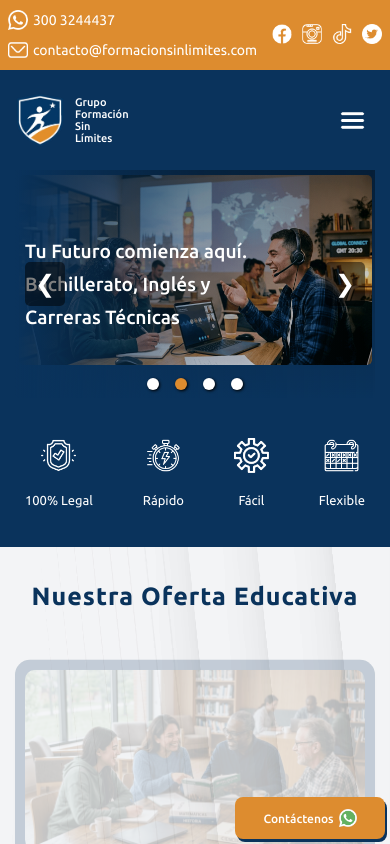
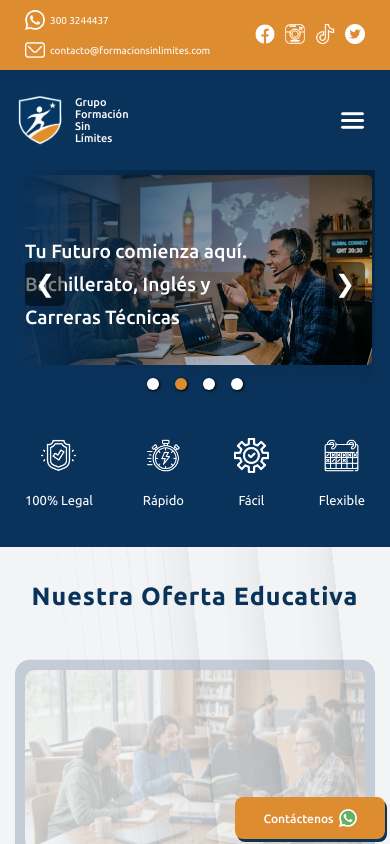
Before and after one commit to kyhernandez/grupoformacionsinlimites, a plain HTML site: page index.html in a window 390 px wide. Shown: the top 844 px of the page. Drawn offline with Linux system fonts and the light colour scheme.

Commit message:
se agrega breackpoint de 390px

```diff
--- a/css/styles.css
+++ b/css/styles.css
@@ -1218,3 +1218,12 @@ body {
         width: 160px;
     }
 }
+
+@media screen and (max-width: 390px) {
+
+    .number,
+    .mail_description {
+        font-size: 10px;
+        margin-right: 0px;
+    }
+}
```
